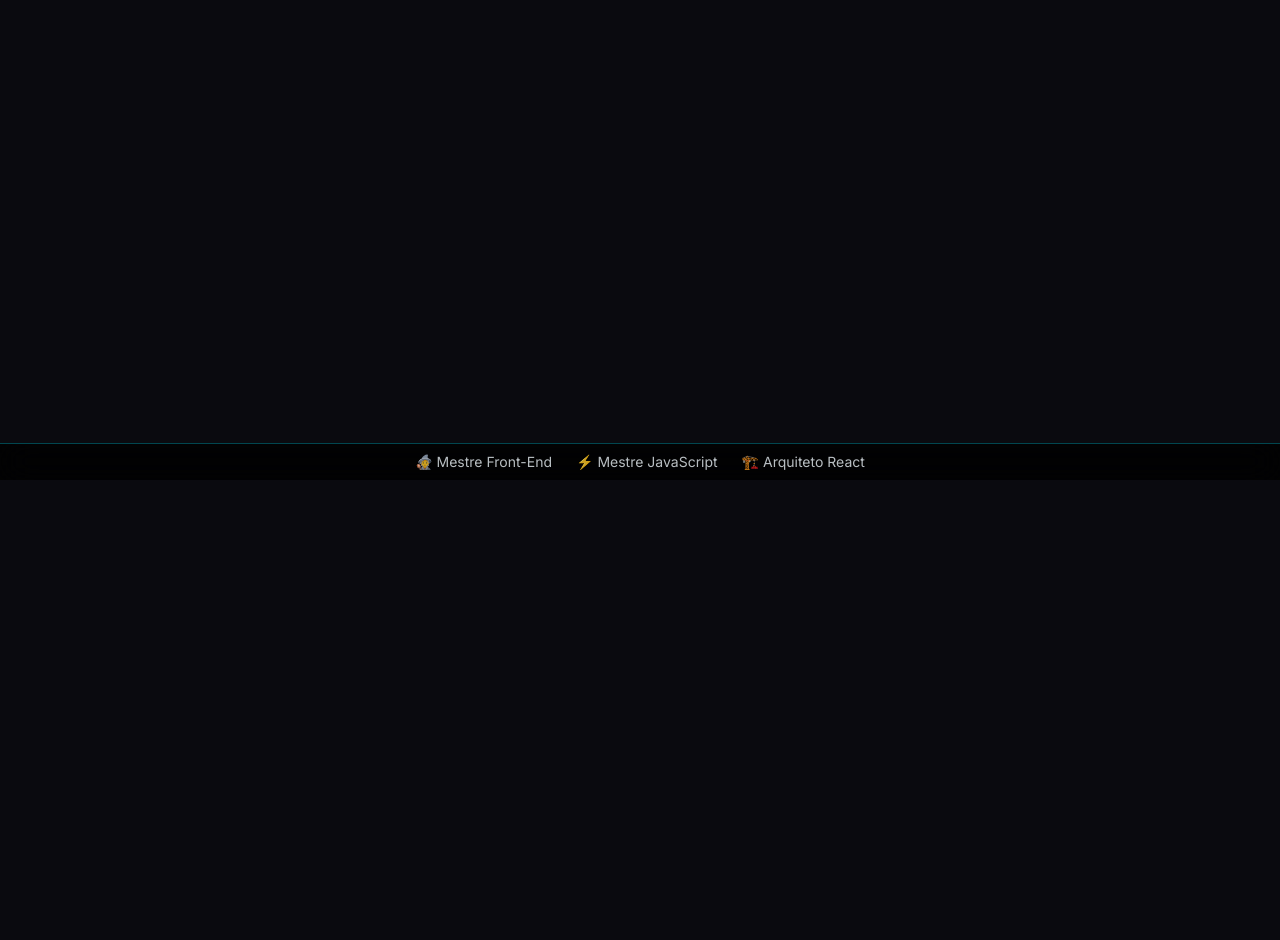
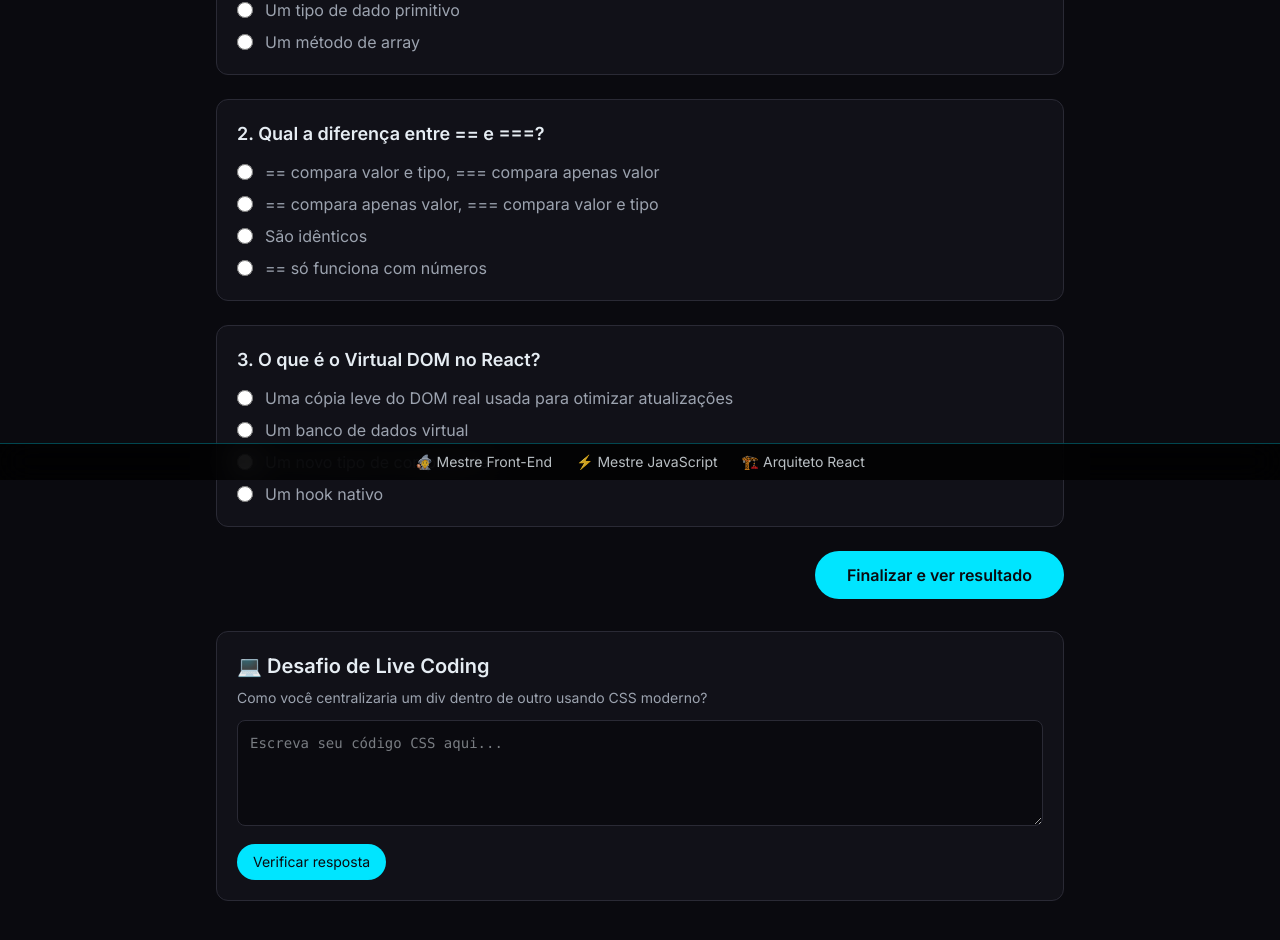
Before and after one commit to mateusdev97443/universidade-meu, a Next.js app: page /entrevistas in a window 1280 px wide. Shown: the part 320-1260 px from the top of the page. Before the commit the page ends 800 px from the top, so only its background shows below. Built offline with nearby package versions, Linux system fonts and the light colour scheme.

Commit message:
feat: simulador de entrevistas com quiz e live coding

```diff
--- a/app/entrevistas/page.tsx
+++ b/app/entrevistas/page.tsx
@@ -1,8 +1,15 @@
-export default function entrevistasPage() {
+import { SimuladorEntrevista } from "@/components/simulador-entrevista";
+import { LiveCodingSimulado } from "@/components/live-coding-simulado";
+
+export default function EntrevistasPage() {
   return (
-    <div className="max-w-6xl mx-auto p-6">
-      <h1 className="text-4xl font-bold mb-4">entrevistas</h1>
-      <p className="text-ice-muted">Conteúdo em construção. Em breve, a melhor experiência de aprendizado.</p>
+    <div className="max-w-4xl mx-auto p-6">
+      <h1 className="text-4xl font-bold mb-2">🎤 Arena de Entrevistas</h1>
+      <p className="text-ice-muted mb-8">
+        Teste seus conhecimentos com perguntas reais e pratique live coding.
+      </p>
+      <SimuladorEntrevista />
+      <LiveCodingSimulado />
     </div>
   );
 }
--- /dev/null
+++ b/components/live-coding-simulado.tsx
@@ -0,0 +1,35 @@
+"use client";
+import { useState } from "react";
+
+export function LiveCodingSimulado() {
+  const [resposta, setResposta] = useState("");
+  const [feedback, setFeedback] = useState("");
+
+  const verificar = () => {
+    if (resposta.toLowerCase().includes("flex") && resposta.toLowerCase().includes("center")) {
+      setFeedback("✅ Correto! Você centralizou com flexbox. Ótimo para entrevistas.");
+    } else {
+      setFeedback("❌ Quase lá! Lembre-se de usar display: flex, justify-content: center e align-items: center.");
+    }
+  };
+
+  return (
+    <div className="bg-obsidian-card border border-border rounded-xl p-5 mt-8">
+      <h3 className="text-xl font-semibold mb-2">💻 Desafio de Live Coding</h3>
+      <p className="text-ice-muted text-sm mb-3">Como você centralizaria um div dentro de outro usando CSS moderno?</p>
+      <textarea
+        value={resposta}
+        onChange={(e) => setResposta(e.target.value)}
+        rows={4}
+        className="w-full bg-obsidian border border-border rounded-lg p-3 font-mono text-sm focus:outline-none focus:border-eletric"
+        placeholder="Escreva seu código CSS aqui..."
+      />
+      <div className="flex justify-between mt-3">
+        <button onClick={verificar} className="bg-eletric text-obsidian px-4 py-2 rounded-full text-sm">
+          Verificar resposta
+        </button>
+        {feedback && <span className="text-ice-muted text-sm self-center">{feedback}</span>}
+      </div>
+    </div>
+  );
+}
--- /dev/null
+++ b/components/simulador-entrevista.tsx
@@ -0,0 +1,126 @@
+"use client";
+import { useState } from "react";
+
+const perguntas = [
+  {
+    id: 1,
+    pergunta: "O que é hoisting em JavaScript?",
+    opcoes: [
+      "Comportamento de mover declarações para o topo do escopo",
+      "Uma forma de otimizar loops",
+      "Um tipo de dado primitivo",
+      "Um método de array",
+    ],
+    correta: 0,
+    explicacao: "Hoisting é o comportamento do JavaScript de mover declarações (var, function) para o topo do seu escopo durante a fase de compilação."
+  },
+  {
+    id: 2,
+    pergunta: "Qual a diferença entre == e ===?",
+    opcoes: [
+      "== compara valor e tipo, === compara apenas valor",
+      "== compara apenas valor, === compara valor e tipo",
+      "São idênticos",
+      "== só funciona com números",
+    ],
+    correta: 1,
+    explicacao: "== faz coerção de tipos, === não faz coerção, exigindo que os tipos sejam iguais."
+  },
+  {
+    id: 3,
+    pergunta: "O que é o Virtual DOM no React?",
+    opcoes: [
+      "Uma cópia leve do DOM real usada para otimizar atualizações",
+      "Um banco de dados virtual",
+      "Um novo tipo de componente",
+      "Um hook nativo",
+    ],
+    correta: 0,
+    explicacao: "O Virtual DOM é uma representação em memória do DOM real. React o usa para calcular a menor diferença e atualizar apenas o necessário."
+  },
+];
+
+export function SimuladorEntrevista() {
+  const [respostas, setRespostas] = useState<{ [key: number]: number | null }>({});
+  const [finalizado, setFinalizado] = useState(false);
+
+  const handleResposta = (id: number, idx: number) => {
+    setRespostas((prev) => ({ ...prev, [id]: idx }));
+  };
+
+  const finalizar = () => {
+    setFinalizado(true);
+  };
+
+  const calcularAcertos = () => {
+    let acertos = 0;
+    perguntas.forEach((p) => {
+      if (respostas[p.id] === p.correta) acertos++;
+    });
+    return acertos;
+  };
+
+  if (finalizado) {
+    const acertos = calcularAcertos();
+    return (
+      <div className="bg-obsidian-card border border-border rounded-xl p-6 text-center">
+        <h2 className="text-2xl font-bold mb-4">🎯 Resultado da Simulação</h2>
+        <p className="text-4xl text-eletric font-bold mb-2">{acertos} / {perguntas.length}</p>
+        <p className="text-ice-muted mb-6">
+          {acertos === perguntas.length
+            ? "Excelente! Você está preparado para entrevistas técnicas."
+            : "Revise os conceitos e tente novamente. A prática leva à maestria."}
+        </p>
+        <button
+          onClick={() => {
+            setRespostas({});
+            setFinalizado(false);
+          }}
+          className="bg-eletric text-obsidian px-6 py-2 rounded-full"
+        >
+          Refazer simulação
+        </button>
+      </div>
+    );
+  }
+
+  return (
+    <div className="space-y-6">
+      {perguntas.map((p, idx) => (
+        <div key={p.id} className="bg-obsidian-card border border-border rounded-xl p-5">
+          <h3 className="text-lg font-semibold mb-3">
+            {idx+1}. {p.pergunta}
+          </h3>
+          <div className="space-y-2">
+            {p.opcoes.map((opcao, i) => (
+              <label key={i} className="flex items-center gap-3 text-ice-muted hover:text-ice cursor-pointer">
+                <input
+                  type="radio"
+                  name={`pergunta-${p.id}`}
+                  value={i}
+                  checked={respostas[p.id] === i}
+                  onChange={() => handleResposta(p.id, i)}
+                  className="w-4 h-4 accent-eletric"
+                />
+                {opcao}
+              </label>
+            ))}
+          </div>
+          {respostas[p.id] !== undefined && respostas[p.id] !== p.correta && (
+            <div className="mt-3 text-sm text-emerald border-t border-border pt-2">
+              💡 <span className="font-semibold">Dica:</span> {p.explicacao}
+            </div>
+          )}
+        </div>
+      ))}
+      <div className="flex justify-end">
+        <button
+          onClick={finalizar}
+          className="bg-eletric text-obsidian px-8 py-3 rounded-full font-semibold"
+        >
+          Finalizar e ver resultado
+        </button>
+      </div>
+    </div>
+  );
+}
```
